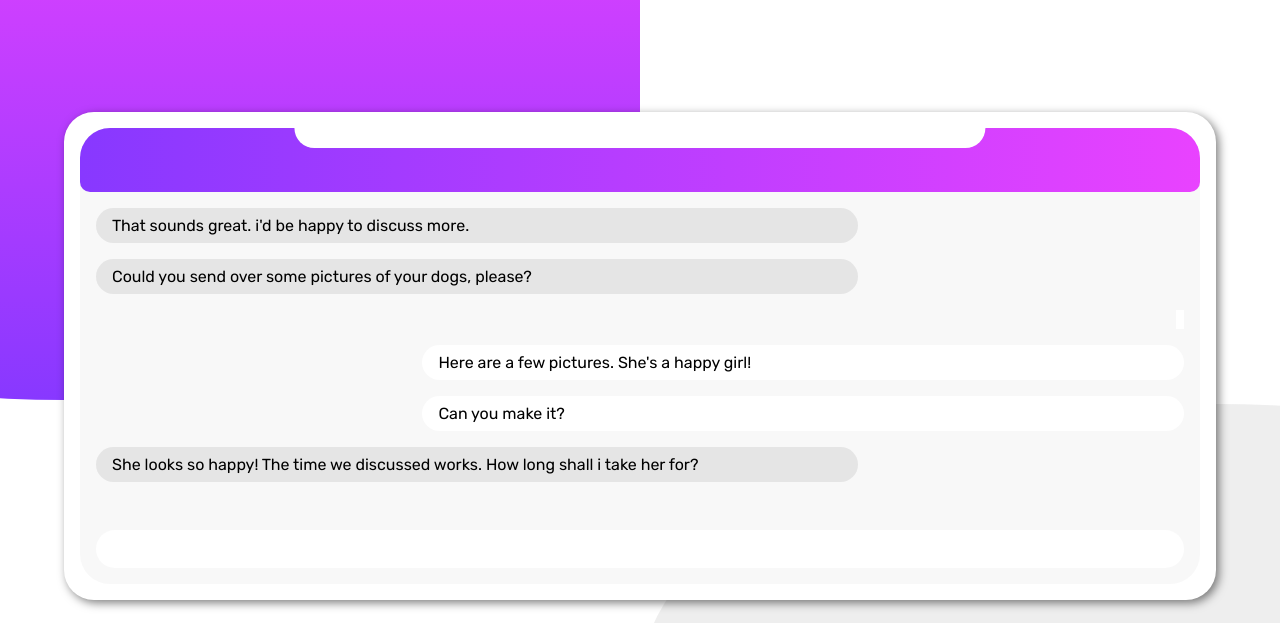
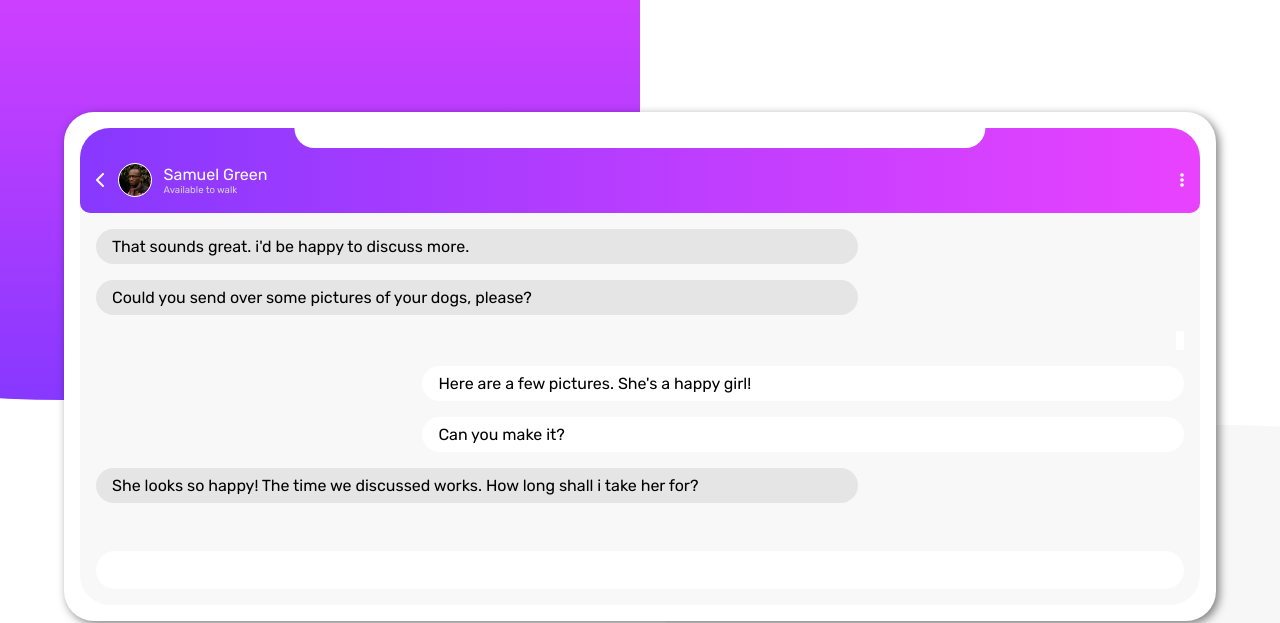
Before and after one commit to Arquimidio/chat-illustration-fementor, a plain HTML site: page index.html in a window 1280 px wide. Shown: the top 623 px of the page. Drawn offline with Linux system fonts and the light colour scheme.

Commit message:
Finished nav

```diff
--- a/index.html
+++ b/index.html
@@ -6,12 +6,21 @@
     <meta name="viewport" content="width=device-width, initial-scale=1.0">
     <title>Chat app</title>
     <link rel="stylesheet" href="./style/mobile.css">
+    <link rel="stylesheet" href="https://cdnjs.cloudflare.com/ajax/libs/font-awesome/6.0.0-beta3/css/all.min.css" integrity="sha512-Fo3rlrZj/k7ujTnHg4CGR2D7kSs0v4LLanw2qksYuRlEzO+tcaEPQogQ0KaoGN26/zrn20ImR1DfuLWnOo7aBA==" crossorigin="anonymous" referrerpolicy="no-referrer" />
 </head>
 <body>
     <div class="cellphone">
         <div class="camera"></div>
         <div class="display">
-            <nav></nav>
+            <nav>
+                <i class="fas fa-chevron-left"></i>
+                <img src="./images/avatar.jpg" alt="">
+                <div class="info">
+                    <div class="name">Samuel Green</div>
+                    <div class="status">Available to walk</div>
+                </div>
+                <i class="fas fa-ellipsis-v"></i>
+            </nav>
             <div class="messages">
                 <p class="message receiver">
                     That sounds great. i'd be happy to discuss more.
@@ -44,7 +53,6 @@
             This makes easy to discuss arrangements and make bookings.
             Once the walk has been completed, you can rate your walker and book again all through
             the chat.
-
         </p>
     </div>
 </body>
--- a/style/mobile.css
+++ b/style/mobile.css
@@ -38,7 +38,7 @@ body::before{
 }
 
 body::after{
-    background-color: rgba(173, 173, 173, 0.205);
+    background-color: rgba(173, 173, 173, 0.103);
     position: absolute;
     border-radius: 50% 50% 0 0;
     right: -40vw;
@@ -68,6 +68,47 @@ body::after{
     top: 4px;
 }
 
+nav{
+    width: 100%;
+    border-radius: 30px 30px 10px 10px;
+    height: 5.3rem;
+    background-image: linear-gradient(to left,
+                                      var(--light-magenta-grad),
+                                      var(--light-purple-grad)
+                                      );
+    display: flex;
+    justify-content: flex-start;
+    align-items: center;
+    gap: 0.8rem;
+    padding: 2.2rem 1rem 1rem 1rem;
+}
+
+
+nav img{
+    max-width: auto;
+    max-height: 2rem;
+    border-radius: 50%;
+    outline: 1px solid white;
+}
+
+nav i{
+    color: white;
+}
+
+
+.name{
+    color: #fff;
+}
+
+.status{
+    color: lightgray;
+    font-size: 0.6rem;
+}
+
+.fa-ellipsis-v{
+    margin-left: auto;
+}
+
 .display{
     height: 100%;
     width: 100%;
@@ -75,12 +116,6 @@ body::after{
     border-radius: inherit;
 }
 
-nav{
-    width: 100%;
-    border-radius: 30px 30px 10px 10px;
-    height: 4rem;
-    background-image: linear-gradient(to left, var(--light-magenta-grad), var(--light-purple-grad));
-}
 
 .messages{
     padding: 1rem;
```
